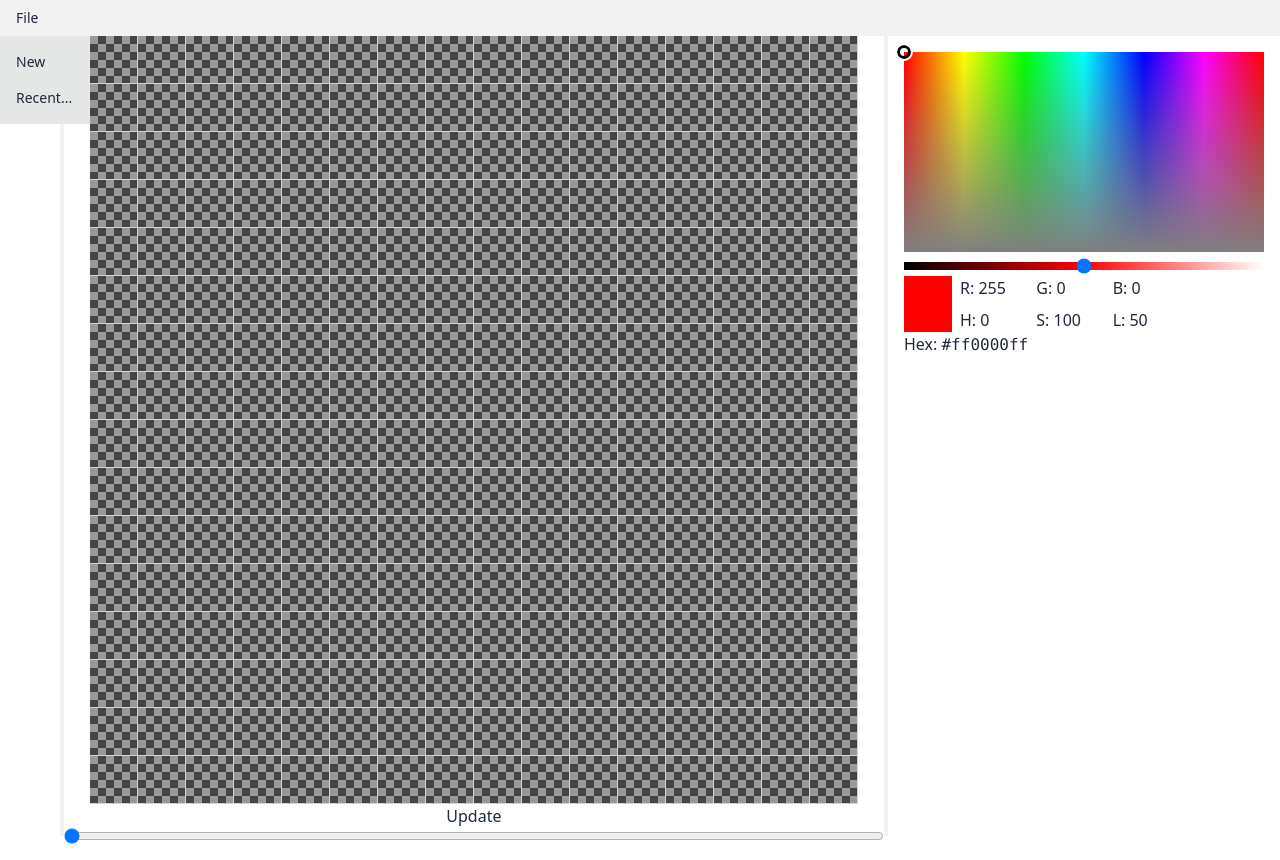
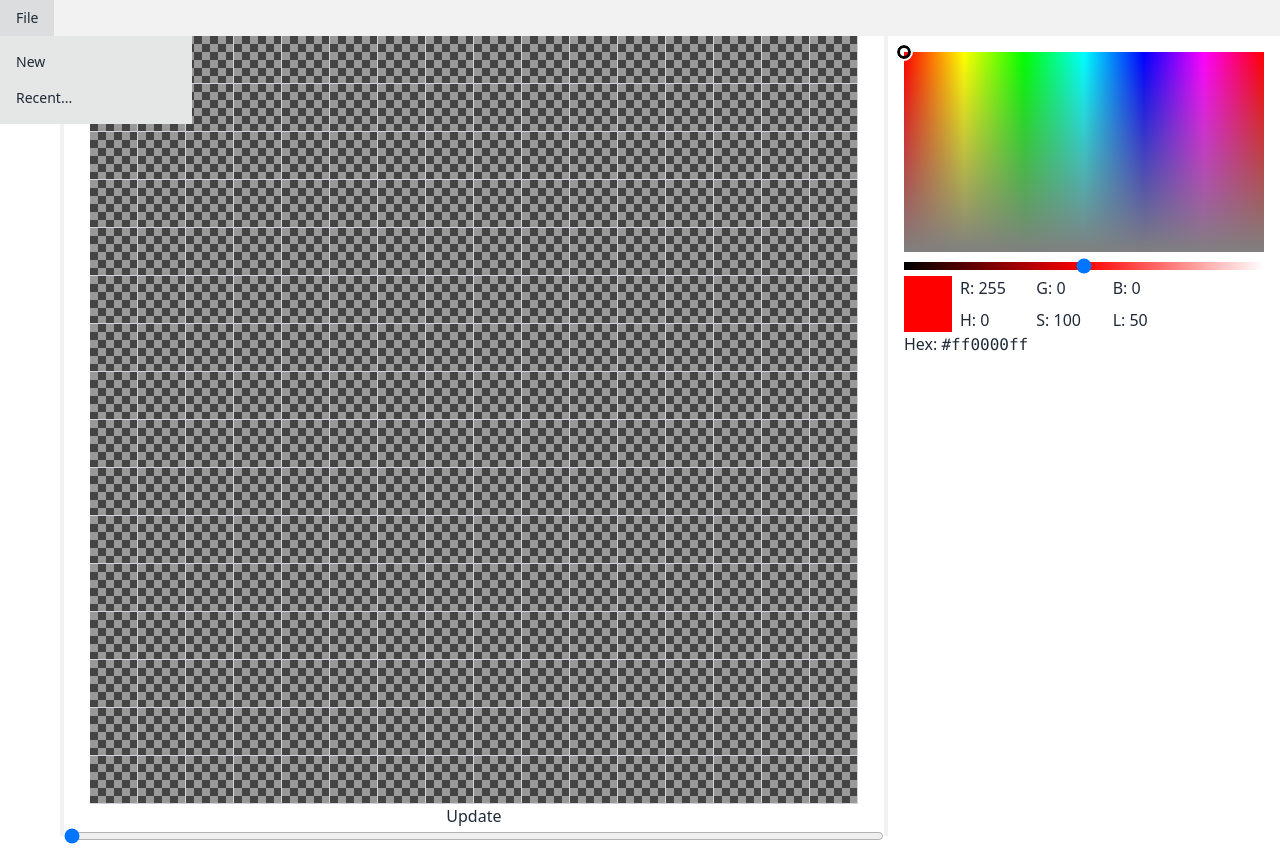
Before and after one commit to iwillreku3206/ted, a SvelteKit app: page / in a window 1280 px wide. Built offline with nearby package versions, Linux system fonts and the light colour scheme; some icons are missing.

Commit message:
fix menu bar going behind working area

```diff
--- a/src/components/menubar.svelte
+++ b/src/components/menubar.svelte
@@ -20,7 +20,7 @@
 	export let items: MenuBarItem[];
 </script>
 
-<header>
+<header class="z-50">
 	<ul class="menu menu-compact menu-horizontal bg-base-200 w-full min-w-screen">
 		{#each items as item}
 			<li>
```
